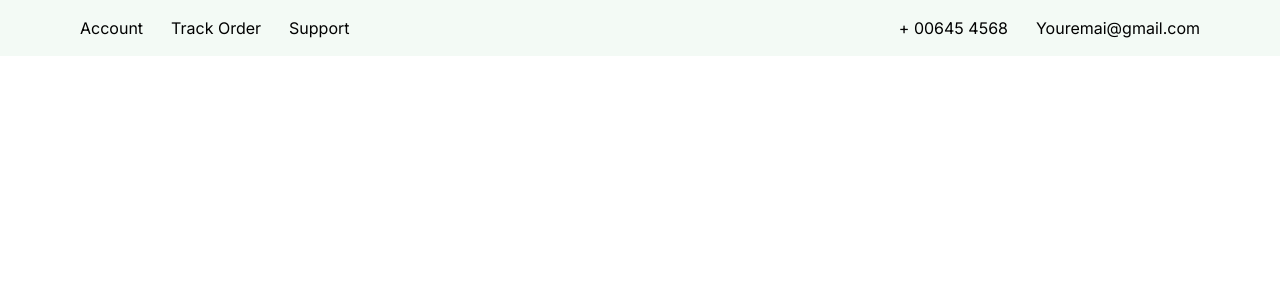
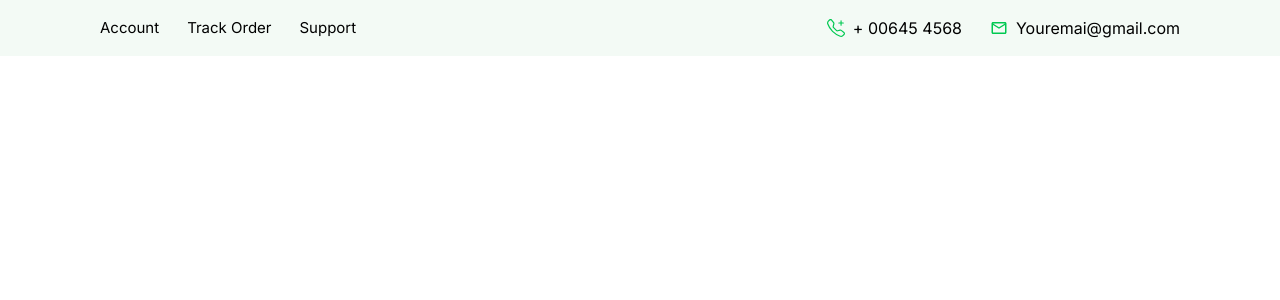
Before and after one commit to ahamedasif07/Project-Fresh-Grocery, a React (Vite) app: page / in a window 1280 px wide. Shown: the top 300 px of the page. Built offline with nearby package versions, Linux system fonts and the light colour scheme.

Commit message:
navbar set and responcive poparly

```diff
--- a/package.json
+++ b/package.json
@@ -13,6 +13,7 @@
     "@tailwindcss/vite": "^4.0.7",
     "react": "^19.0.0",
     "react-dom": "^19.0.0",
+    "react-icons": "^5.5.0",
     "react-router-dom": "^7.2.0",
     "tailwindcss": "^4.0.7"
   },
--- a/src/Navbar.jsx
+++ b/src/Navbar.jsx
@@ -1,5 +1,7 @@
 import React from "react";
 import SectionContainer from "./components/SectionContainer/SectionContainer";
+import { BsTelephonePlus } from "react-icons/bs";
+import { MdOutlineEmail } from "react-icons/md";
 
 const Navbar = () => {
   return (
@@ -9,14 +11,27 @@ const Navbar = () => {
         <SectionContainer>
           <div className="flex  justify-between place-items-center">
             <div className="flex place-items-center gap-7 ">
-              <h3>Account</h3>
-              <h3>Track Order</h3>
-              <h3>Support</h3>
+              <h3 className="md:text-[15px] text-[13px]">Account</h3>
+              <h3 className="md:text-[15px] text-[13px]">Track Order</h3>
+              <h3 className="md:text-[15px] text-[13px]">Support</h3>
             </div>
-            <div className="flex place-items-center gap-7">
-              <h3 className="">+ 00645 4568</h3>
+            {/* contact section */}
+            <div className="md:block hidden">
+              <div className="flex place-items-center gap-7">
+                <h3 className="flex place-items-center gap-2">
+                  <p className="text-[18px] text-green-500">
+                    <BsTelephonePlus></BsTelephonePlus>
+                  </p>
+                  + 00645 4568
+                </h3>
 
-              <h3>Youremai@gmail.com</h3>
+                <h3 className="flex place-items-center gap-2">
+                  <p className="text-[18px] text-green-500">
+                    <MdOutlineEmail />
+                  </p>
+                  Youremai@gmail.com
+                </h3>
+              </div>
             </div>
           </div>
         </SectionContainer>
--- a/src/components/SectionContainer/SectionContainer.jsx
+++ b/src/components/SectionContainer/SectionContainer.jsx
@@ -2,7 +2,9 @@ import React from "react";
 
 const SectionContainer = ({ children }) => {
   return (
-    <div className="max-w-screen-2xl mx-auto md:px-[80px] ">{children}</div>
+    <div className="max-w-screen-2xl mx-auto  lg:px-[100px] md:px-[40px] px-4 ">
+      {children}
+    </div>
   );
 };
 
```
Also changed, not shown: 1 other file (tests, documents, lock files or other folders).
